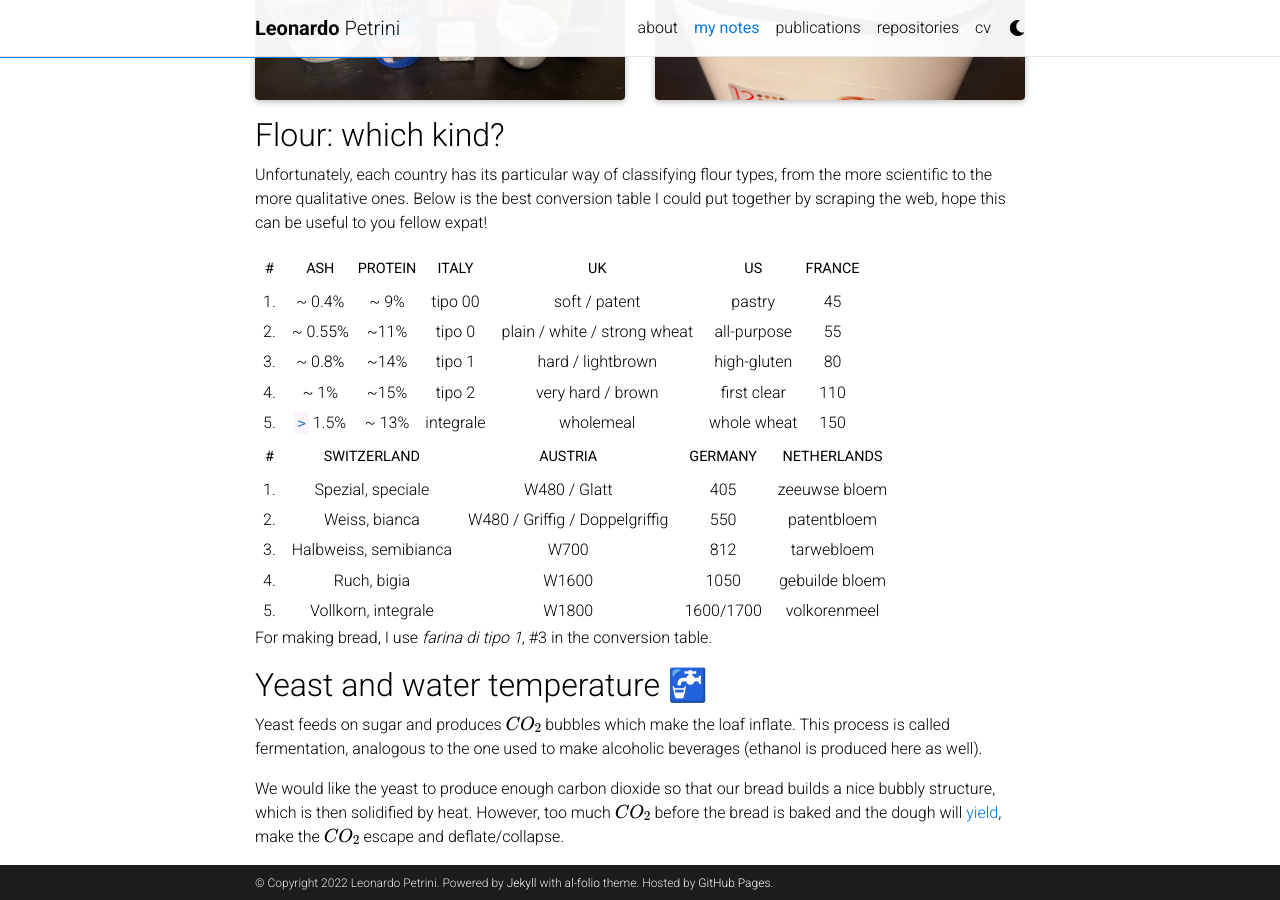
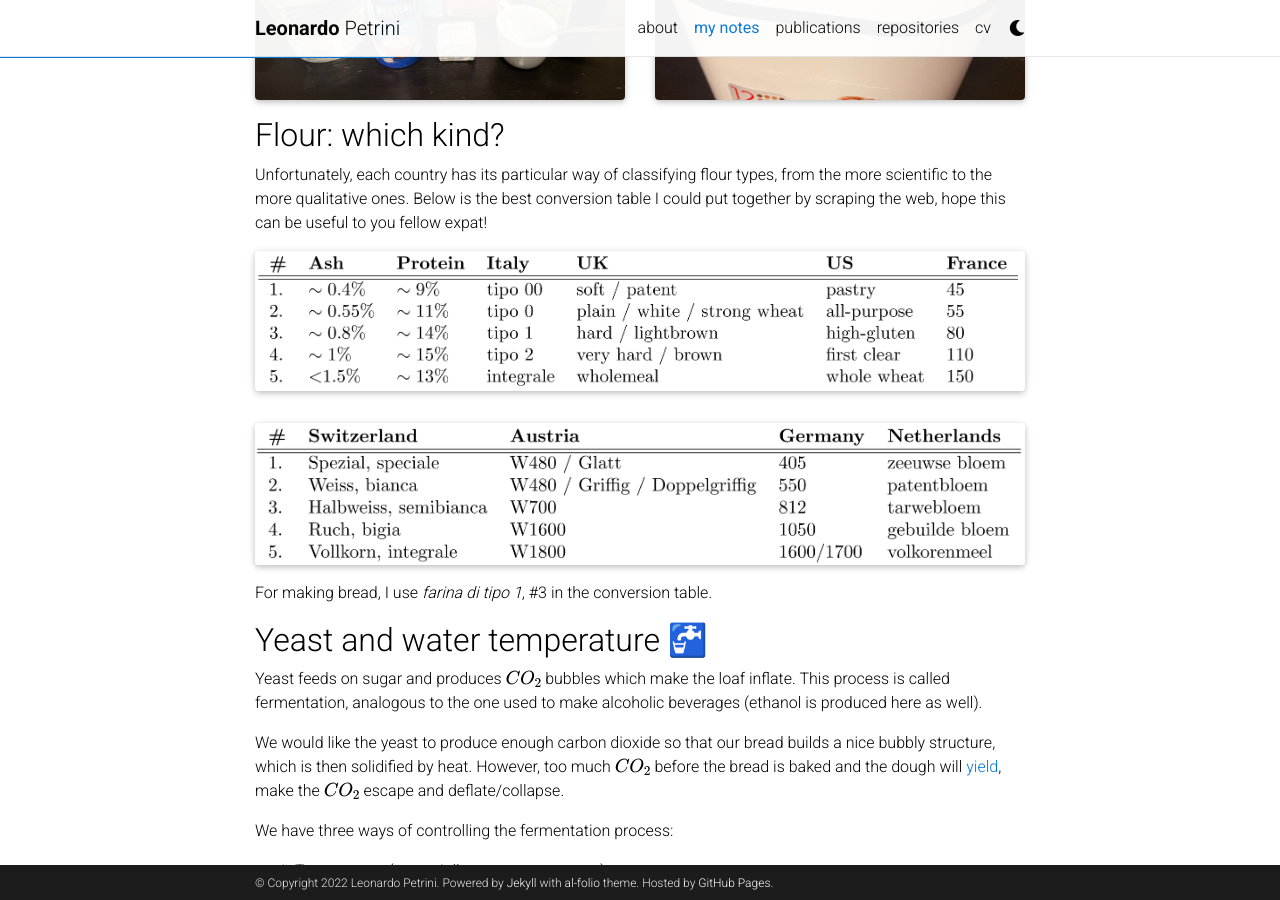
Before and after one commit to leonardopetrini/leonardopetrini.github.io, a Jekyll site: the page built from _posts/2022-12-10-bread.md, in a window 1280 px wide and 900 px high, scrolled down 865 px. Built offline with Jekyll 4.4.1, drawn with Linux system fonts in a browser that asks for light colours; full-size pictures stand in for the smaller copies a plugin makes; comment, search, counter and statistics services are not loaded; a style sheet for code colours, icons or effects is not loaded; some of the changed text lies outside the part shown.

Commit message:
make tables in latex instead of markdown

```diff
--- a/_posts/2022-12-10-bread.md
+++ b/_posts/2022-12-10-bread.md
@@ -39,22 +39,16 @@ This post serves as the place where to find my bread recipe when I will need it.
 Unfortunately, each country has its particular way of classifying flour types, from the more scientific to the more qualitative ones.
 Below is the best conversion table I could put together by scraping the web, hope this can be useful to you fellow expat!
 
-| #|ASH     | PROTEIN | ITALY    | UK                          |  US          | FRANCE |
-|:--:|:--------:| :-------: | :-------:  | :---------------------------: | :-----------:  | :------: |
-|1.|~ 0.4%  |~ 9%     |   tipo 00| soft / patent               | pastry       |      45|
-|2.|~ 0.55% | ~11%    |   tipo  0| plain / white / strong wheat| all-purpose  |      55|
-|3.|~ 0.8%  | ~14%    |   tipo  1| hard / lightbrown           | high-gluten  |      80|
-|4.|~ 1%    | ~15%    |   tipo  2| very hard / brown           | first clear  |     110|
-|5.|`>` 1.5%| ~ 13%   | integrale| wholemeal                   | whole wheat  |     150|
-
-| #| SWITZERLAND         | AUSTRIA                       | GERMANY     | NETHERLANDS   |
-|:--:|:--------------------: | :-----------------------------: | :-----------: | :------------:  |
-|1.| Spezial, speciale   | W480 / Glatt                  | 405         | zeeuwse bloem |
-|2.|Weiss, bianca        | W480 / Griffig / Doppelgriffig| 550         | patentbloem   |
-|3.|Halbweiss, semibianca| W700                          | 812         | tarwebloem    |
-|4.|Ruch, bigia          | W1600                         | 1050        | gebuilde bloem|
-|5.|Vollkorn, integrale  | W1800                         | 1600/1700   | volkorenmeel  |
-
+<div class="row mt-3">
+    <div class="col-sm mt-3 mt-md-0">
+        {% include figure.html path="assets/img/bread/table-flour-types-1.png" class="img-fluid rounded z-depth-1" %}
+    </div>
+</div>
+<div class="row mt-3">
+    <div class="col-sm mt-3 mt-md-0">
+        {% include figure.html path="assets/img/bread/table-flour-types-2.png" class="img-fluid rounded z-depth-1" %}
+    </div>
+</div>
 
 For making bread, I use *farina di tipo 1*, #3 in the conversion table.
 
```
Also changed, not shown: other parts of _posts/2022-12-10-bread.md (+3 -3 lines), _posts/2022-11-28-start.md (+1 -1 lines), _posts/2022-12-04-italian-names.md (+1 -1 lines), assets/img/bread/table-flour-types-1.png (added), assets/img/bread/table-flour-types-2.png (added).
